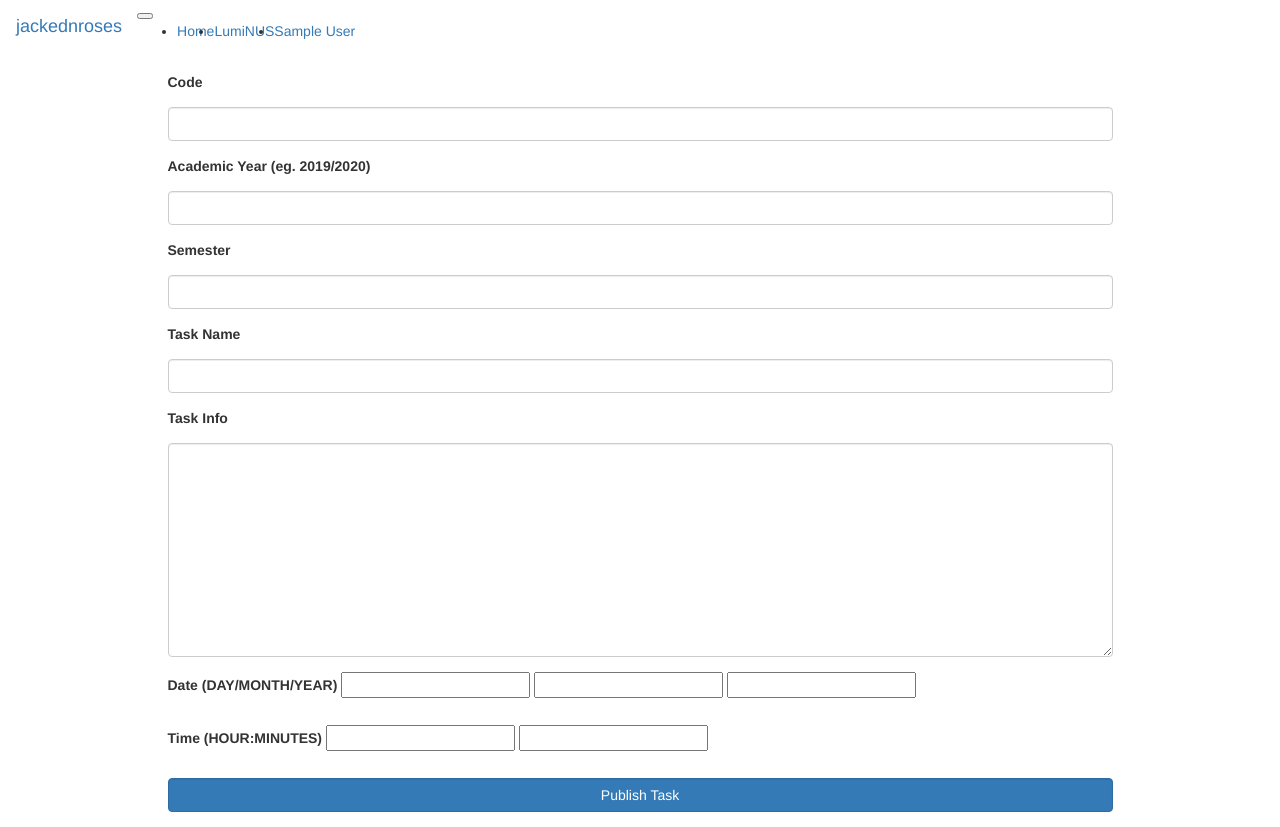
After one commit to deyixtan/jackednroses, a Flask app: page /luminus/create_task in a window 1280 px wide. The commit adds this page. Run offline with Flask 2, Linux system fonts and the light colour scheme; the visitor is signed in with stand-in values (Sample User, id 1); data comes from the database, SQL or seed files in the repository; some libraries are stand-ins or nearby versions.

Commit message:
Added Task Creation and Viewing
With dateTime class

```diff
--- a/webapp/luminus/forms.py
+++ b/webapp/luminus/forms.py
@@ -64,3 +64,30 @@ class CreateAnnouncementForm(FlaskForm):
         if len(self.errors) == 0:
             return True
         return False
+
+class CreateTaskForm(FlaskForm):
+    code = StringField("Code", validators=[DataRequired()])
+    academic_year = StringField("Academic Year (eg. 2019/2020)", validators=[DataRequired()])
+    semester = IntegerField("Semester", validators=[DataRequired()])
+    taskname = StringField("Task Name", validators=[DataRequired()])
+    taskinfo = TextAreaField("Task Info", validators=[DataRequired()])
+
+    day = IntegerField("Date (DAY/MONTH/YEAR)", validators=[DataRequired()])
+    month = IntegerField(validators=[DataRequired()])
+    year = IntegerField(validators=[DataRequired()])
+
+    hour = IntegerField("Time (HOUR:MINUTES)", validators=[DataRequired()])
+    minute = IntegerField(validators=[DataRequired()])
+
+    submit = SubmitField("Publish Task")
+
+    def validate(self):
+        rv = FlaskForm.validate(self)
+        if not rv:
+            return False
+        mod = Module.query.filter_by(code=self.code.data, academic_year = self.academic_year.data, semester = self.semester.data).first()
+        if not mod:
+            self.code.errors.append("Module, Academic Year and/or semester does not exit!")
+        if len(self.errors) == 0:
+            return True
+        return False
--- a/webapp/luminus/views.py
+++ b/webapp/luminus/views.py
@@ -3,8 +3,8 @@ from flask import flash, redirect, render_template, url_for
 from flask_login import login_required, current_user
 from webapp import db
 from webapp.luminus import luminus
-from webapp.luminus.forms import CreateModuleForm, EnrolToModuleForm, CreateAnnouncementForm
-from webapp.models import Module, Enrolled, User, Announcement
+from webapp.luminus.forms import CreateModuleForm, EnrolToModuleForm, CreateAnnouncementForm, CreateTaskForm
+from webapp.models import Module, Enrolled, User, Announcement, Task
 from wtforms import ValidationError
 import os
 
@@ -71,8 +71,23 @@ def create_announcement():
     if form.validate_on_submit():
         announcement = Announcement(title = form.title.data, body = form.body.data)
         announcement.set_module(form.code.data, form.academic_year.data, form.semester.data)
+        announcement.set_timestamp()
         db.session.add(announcement)
         db.session.commit()
         flash("Successfully published announcement.", "success")
         return redirect(url_for("core.index"))
     return render_template("luminus/create_announcement.html", form=form)
+
+@luminus.route("/create_task", methods=["GET", "POST"])
+@login_required
+def create_task():
+    form = CreateTaskForm()
+    if form.validate_on_submit():
+        task = Task(taskname = form.taskname.data, taskinfo = form.taskinfo.data)
+        task.set_module(form.code.data, form.academic_year.data, form.semester.data)
+        task.set_duedate(form.day.data, form.month.data, form.year.data, form.hour.data, form.minute.data)
+        db.session.add(task)
+        db.session.commit()
+        flash("Successfully published task.", "success")
+        return redirect(url_for("core.index"))
+    return render_template("luminus/create_task.html", form=form)
--- a/webapp/models.py
+++ b/webapp/models.py
@@ -2,7 +2,7 @@
 from flask_login import UserMixin
 from webapp import db, login_manager
 from werkzeug.security import check_password_hash, generate_password_hash
-from datetime import datetime
+import datetime, pytz
 
 @login_manager.user_loader
 def load_user(user_id):
@@ -36,6 +36,7 @@ class Module(db.Model):
     semester = db.Column(db.Integer())
     enrolled = db.relationship('Enrolled', backref = 'module')
     announcements = db.relationship('Announcement', backref = 'module')
+    tasks = db.relationship('Task', backref = 'module')
 
     def __repr__(self):
         return f"<Module {self.id}>"
@@ -56,13 +57,33 @@ class Announcement(db.Model):
     __tablename__ = "announcements"
     id = db.Column(db.Integer, primary_key = True)
     module_id = db.Column(db.Integer, db.ForeignKey('modules.id'))
-    date = db.Column(db.DateTime, default=datetime.utcnow)
+    date = db.Column(db.DateTime)
     title = db.Column(db.String(32))
     body = db.Column(db.String(1024))
 
     def set_module(self, code, academic_year, semester):
         self.module_id = Module.query.filter_by(code = code, academic_year = academic_year, semester = semester).first().id
 
+    def set_timestamp(self):
+        dt = datetime.datetime.now(tz=pytz.UTC)
+        self.date = dt.astimezone(pytz.timezone('Asia/Singapore'))
 
     def __repr__(self):
         return f"<Announcement {self.id}, {self.module_id}, {self.title}, {self.date}"
+
+class Task(db.Model):
+    __tablename__ = "tasks"
+    id = db.Column(db.Integer, primary_key = True)
+    module_id = db.Column(db.Integer, db.ForeignKey('modules.id'))
+    taskname = db.Column(db.String(32))
+    taskinfo = db.Column(db.String(1024))
+    duedate = db.Column(db.DateTime)
+
+    def set_module(self, code, academic_year, semester):
+        self.module_id = Module.query.filter_by(code = code, academic_year = academic_year, semester = semester).first().id
+
+    def set_duedate(self, day, month, year, hour, minute):
+        self.duedate = datetime.datetime(year, month, day, hour, minute, 59)
+
+    def __repr__(self):
+        return f"<Task {self.id}, {self.module_id}, {self.taskname}, {self.date}"
--- /dev/null
+++ b/webapp/templates/luminus/create_task.html
@@ -0,0 +1,56 @@
+{% extends "base.html" %}
+{% block title %}Create Task{% endblock %}
+
+{% block page_content %}
+    <div class="row">
+        <div class="col-sm-1">
+        </div>
+        <div class="col-sm-10">
+            <form method="POST">
+                {% for error in form.errors %}
+                    <div class="alert alert-danger" role="alert">
+                        <a class="close" data-dismiss="alert">×</a>
+                        <span>{{form.errors[error][0]}}</span>
+                    </div>
+                {% endfor %}
+                <div class="form-group">
+                    {{form.code.label(class="form-group")}}
+                    {{form.code(class="form-control")}}
+                </div>
+                <div class="form-group">
+                    {{form.academic_year.label(class="form-group")}}
+                    {{form.academic_year(class="form-control")}}
+                </div>
+                <div class="form-group">
+                    {{form.semester.label(class="form-group")}}
+                    {{form.semester(class="form-control")}}
+                </div>
+                <div class="form-group">
+                    {{form.taskname.label(class="form-group")}}
+                    {{form.taskname(class="form-control")}}
+                </div>
+                <div class="form-group">
+                    {{form.taskinfo.label(class="form-group")}}
+                    {{form.taskinfo(class="form-control", rows=10)}}
+                </div>
+                <div class="form-group">
+                    {{form.day.label(class="form-group")}}
+                    {{form.day()}}
+                    {{form.month()}}
+                    {{form.year()}}
+                </div>
+                <div class="form-group">
+                    {{form.hour.label(class="form-group")}}
+                    {{form.hour()}}
+                    {{form.minute()}}
+                </div>
+                <div class="form-group">
+                    {{form.hidden_tag()}}
+                    {{form.submit(class="btn btn-primary form-control")}}
+                </div>
+            </form>
+        </div>
+        <div class="col-sm-1">
+        </div>
+    </div>
+{% endblock %}
```
Also changed, not shown: webapp/core/views.py (+9 -4 lines), webapp/templates/index.html (+20 -4 lines).
